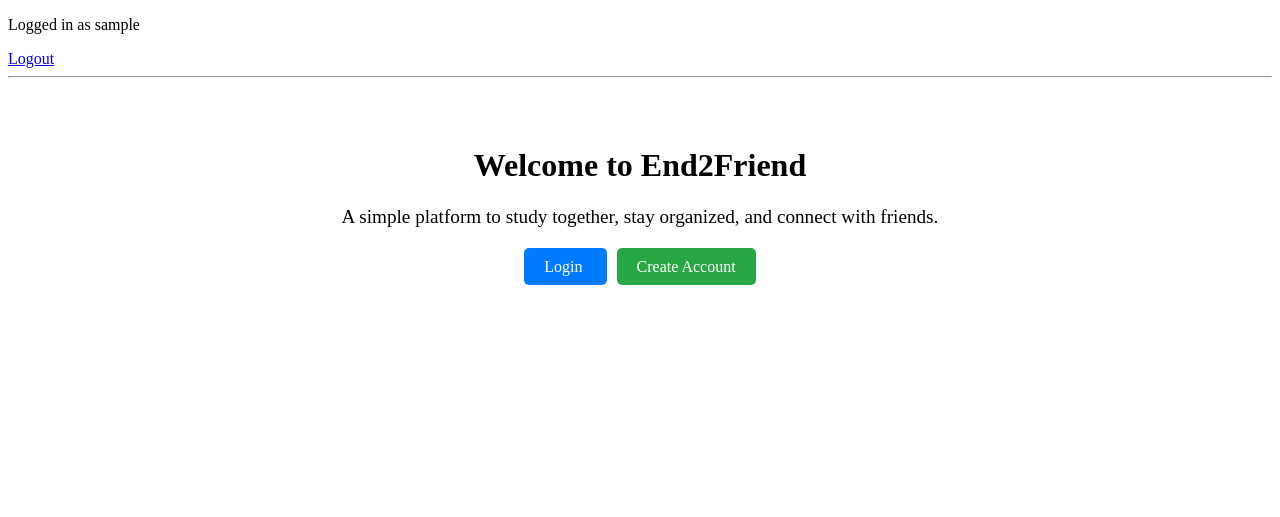
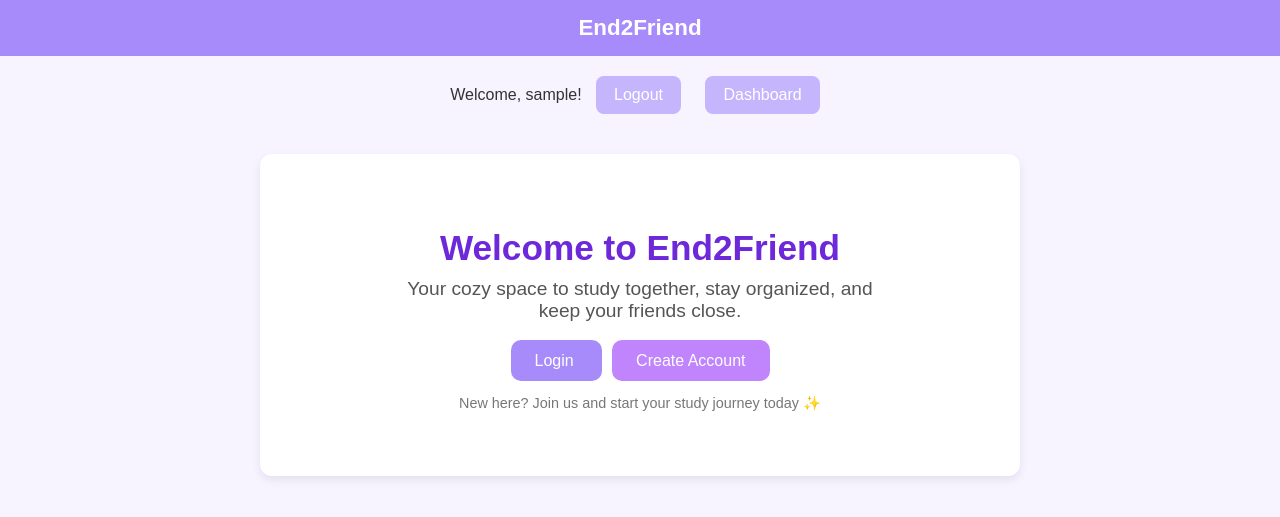
Before and after one commit to grizzzyy/End2Friends, a Django app: page / in a window 1280 px wide. Shown: the top 517 px of the page. Run offline with Django 5.2, Linux system fonts and the light colour scheme; the visitor is signed in with stand-in values (Sample User, id 1).

Commit message:
Update base.html and landing.html with a new look

```diff
--- a/templates/base.html
+++ b/templates/base.html
@@ -2,19 +2,75 @@
 <html>
 <head>
     <title>End2Friend</title>
+    <style>
+        body {
+            font-family: Arial, sans-serif;
+            background: #f7f4ff;
+            margin: 0;
+            padding: 0;
+            color: #333;
+        }
+
+        header {
+            background: #a78bfa;
+            padding: 15px 20px;
+            color: white;
+            text-align: center;
+            font-size: 1.4rem;
+            font-weight: bold;
+        }
+
+        nav {
+            text-align: center;
+            margin-top: 20px;
+        }
+
+        nav a {
+            display: inline-block;
+            margin: 0 10px;
+            padding: 10px 18px;
+            background: #c4b5fd;
+            color: white;
+            text-decoration: none;
+            border-radius: 8px;
+            transition: 0.2s;
+        }
+
+        nav a:hover {
+            background: #a78bfa;
+        }
+
+        .container {
+            max-width: 700px;
+            margin: 40px auto;
+            background: white;
+            padding: 30px;
+            border-radius: 12px;
+            box-shadow: 0 4px 10px rgba(0,0,0,0.08);
+        }
+    </style>
 </head>
+
 <body>
 
+<header>
+    End2Friend
+</header>
+
+<nav>
     {% if user.is_authenticated %}
-        <p>Logged in as {{ user.username }}</p>
+        <span>Welcome, {{ user.username }}!</span>
         <a href="{% url 'logout' %}">Logout</a>
+        <a href="{% url 'dashboard' %}">Dashboard</a>
     {% else %}
         <a href="{% url 'login' %}">Login</a>
         <a href="{% url 'register' %}">Register</a>
     {% endif %}
+</nav>
 
-    <hr>
+<div class="container">
+    {% block content %}{% endblock %}
+</div>
 
-    {% block content %}{% endblock %}
 </body>
 </html>
--- a/templates/landing.html
+++ b/templates/landing.html
@@ -1,22 +1,29 @@
 {% extends "base.html" %}
 
 {% block content %}
-<div style="max-width: 600px; margin: 0 auto; text-align: center; padding: 40px 20px;">
-    <h1>Welcome to End2Friend</h1>
-    <p style="font-size: 1.2rem; margin-top: 10px;">
-        A simple platform to study together, stay organized, and connect with friends.
+<div style="text-align: center; padding: 20px;">
+    <h1 style="font-size: 2.2rem; color: #6d28d9; margin-bottom: 10px;">
+        Welcome to End2Friend
+    </h1>
+
+    <p style="font-size: 1.2rem; color: #555; max-width: 500px; margin: 0 auto;">
+        Your cozy space to study together, stay organized, and keep your friends close.
     </p>
 
     <div style="margin-top: 30px;">
         <a href="{% url 'login' %}"
-           style="padding: 10px 20px; background: #007bff; color: white; text-decoration: none; border-radius: 5px; margin-right: 10px;">
+           style="padding: 12px 24px; background: #a78bfa; color: white; text-decoration: none; border-radius: 10px; margin-right: 10px; font-size: 1rem;">
            Login
         </a>
 
         <a href="{% url 'register' %}"
-           style="padding: 10px 20px; background: #28a745; color: white; text-decoration: none; border-radius: 5px;">
+           style="padding: 12px 24px; background: #c084fc; color: white; text-decoration: none; border-radius: 10px; font-size: 1rem;">
            Create Account
         </a>
     </div>
+
+    <p style="margin-top: 25px; font-size: 0.9rem; color: #777;">
+        New here? Join us and start your study journey today ✨
+    </p>
 </div>
 {% endblock %}
```
